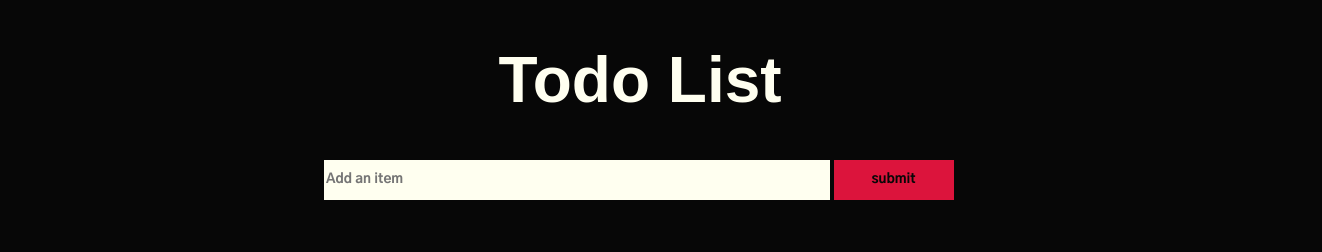
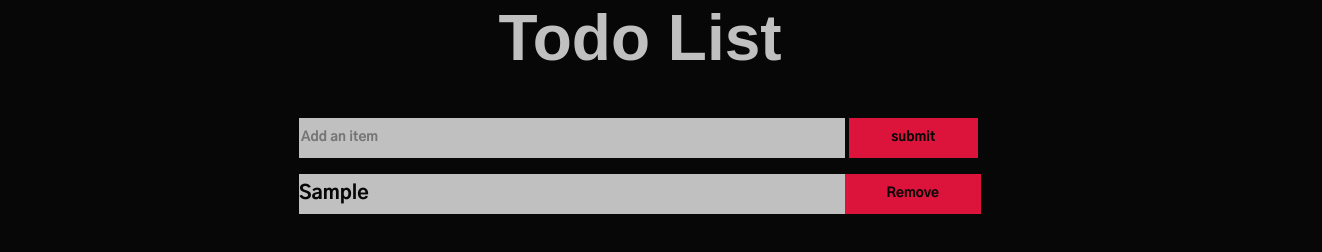
Before and after one commit to GoAddley/todolist, a plain HTML site: page index.html in a window 1280 px wide. Both pictures are taken after typing "Sample" into the empty fields and a click on the input "submit". Shown: the whole page, 1322 px wide, since content can reach past the window. Drawn offline with Linux system fonts and the light colour scheme; a web font is replaced by a local one.

Commit message:
changed background size to fit screen and body margin

```diff
--- a/app.js
+++ b/app.js
@@ -1,7 +1,6 @@
 const form = document.querySelector('.container');
 const ul = document.getElementById('list');
 const val = document.querySelector('.input');
-const error = document.querySelector('.error');
 
 form.addEventListener('submit', e => {
     e.preventDefault();
@@ -24,4 +23,6 @@ form.addEventListener('submit', e => {
         li.remove();
         delBtn.remove();
     });
+    //Append to list
+    ul.appendChild(div);
 });
--- a/index.html
+++ b/index.html
@@ -19,7 +19,6 @@
         <div class="inner">
             <input type="text" class="input" name="item" placeholder="Add an item">
             <input class="addBtn" type="submit" value="submit">
-            <div class="error"></div>
         <div class="ulCont">
             <ul id="list">
 
--- a/style.css
+++ b/style.css
@@ -3,11 +3,16 @@
     font-family: 'Gothic A1', sans-serif;
     background: #070707;
 }
+body{
+    background: #070707;
+    margin: -42px;
+    height: 98vh;
+}
 h1{
     text-align: center;
     font-family: 'Dongle', sans-serif;
     font-size: 4rem;
-    color: ivory;
+    color: #C0C0C0;
 }
 .container{
     display: flex;
@@ -37,7 +42,7 @@ h1{
     font-weight: bold;
     font-size: 1.2rem;
     color: #070707;
-    background: ivory;
+    background: #C0C0C0;
     display: flex;
     justify-content: space-between;
     align-items: center;
@@ -51,11 +56,11 @@ h1{
     border: none;
     cursor: pointer;
 }
-input{
+.input{
     height: 40px;
     width: 80%;
     color: #070707;
-    background: ivory;
+    background-color: #C0C0C0;
     border: none;
 }
 .input-div{
```
